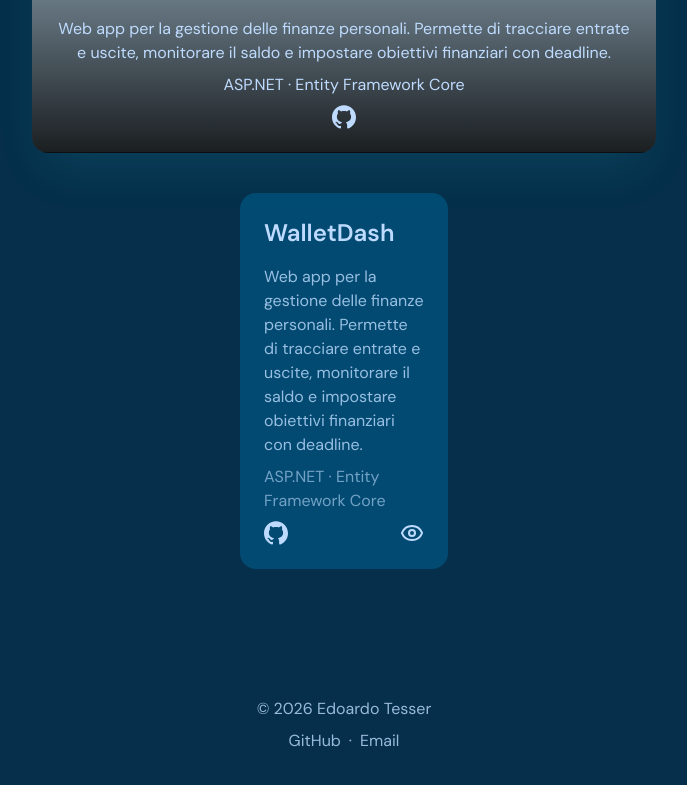
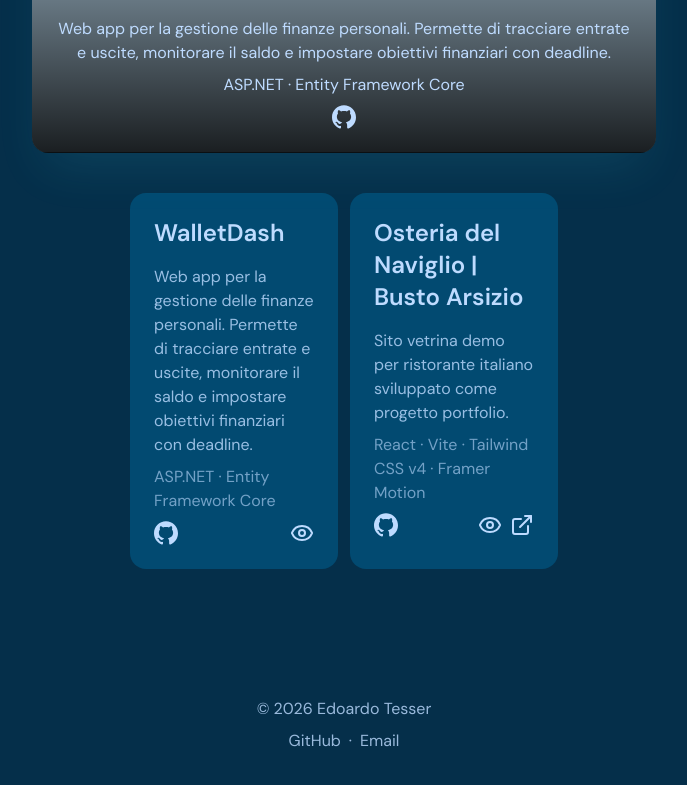
Before and after one commit to EdoTech12/Edo-s-Portfolio, a React (Vite) app: page / in a window 1280 px wide. Shown: the part 2280-3065 px from the top of the page, without its empty margins (296-983 px from the left). Built offline with nearby package versions, Linux system fonts and the light colour scheme.

Commit message:
aggiunto un progetto e la possibilità di aprire i link del progetto se esistente

```diff
--- a/src/Components/Projects/Card/MainCard.jsx
+++ b/src/Components/Projects/Card/MainCard.jsx
@@ -1,4 +1,6 @@
-function MainCard({title, imagePath, githubLink, description, technologies}) {
+import { ExternalLink } from "lucide-react";
+
+function MainCard({title, imagePath, githubLink, description, technologies, deploy, liveLink}) {
     return (
         <div className="relative w-full mt-8 rounded-2xl overflow-hidden shadow-2xl shadow-cyan-300/10 hidden md:block">
             <img
@@ -10,12 +12,15 @@ function MainCard({title, imagePath, githubLink, description, technologies}) {
                 <h3 className="text-blue-200 font-bold text-3xl text-center">{title}</h3>
                 <p className="text-blue-200 text-center mt-3">{description}</p>
                 <p className="text-blue-200 text-center mt-2">{technologies}</p>
-                <div className="flex justify-center w-full mt-2">
-                <a href={githubLink} target="_blanc">
-                    <svg className="text-blue-200 hover:text-cyan-300 w-6 h-6" viewBox="0 0 98 96" fill="none" xmlns="http://www.w3.org/2000/svg">
-                        <path d="M41.4395 69.3848C28.8066 67.8535 19.9062 58.7617 19.9062 46.9902C19.9062 42.2051 21.6289 37.0371 24.5 33.5918C23.2559 30.4336 23.4473 23.7344 24.8828 20.959C28.7109 20.4805 33.8789 22.4902 36.9414 25.2656C40.5781 24.1172 44.4062 23.543 49.0957 23.543C53.7852 23.543 57.6133 24.1172 61.0586 25.1699C64.0254 22.4902 69.2891 20.4805 73.1172 20.959C74.457 23.543 74.6484 30.2422 73.4043 33.4961C76.4668 37.1328 78.0937 42.0137 78.0937 46.9902C78.0937 58.7617 69.1934 67.6621 56.3691 69.2891C59.623 71.3945 61.8242 75.9883 61.8242 81.252L61.8242 91.2051C61.8242 94.0762 64.2168 95.7031 67.0879 94.5547C84.4102 87.9512 98 70.6289 98 49.1914C98 22.1074 75.9883 6.69539e-07 48.9043 4.309e-07C21.8203 1.92261e-07 -1.9479e-07 22.1074 -4.3343e-07 49.1914C-6.20631e-07 70.4375 13.4941 88.0469 31.6777 94.6504C34.2617 95.6074 36.75 93.8848 36.75 91.3008L36.75 83.6445C35.4102 84.2188 33.6875 84.6016 32.1562 84.6016C25.8398 84.6016 22.1074 81.1563 19.4277 74.7441C18.375 72.1602 17.2266 70.6289 15.0254 70.3418C13.877 70.2461 13.4941 69.7676 13.4941 69.1934C13.4941 68.0449 15.4082 67.1836 17.3223 67.1836C20.0977 67.1836 22.4902 68.9063 24.9785 72.4473C26.8926 75.2227 28.9023 76.4668 31.2949 76.4668C33.6875 76.4668 35.2187 75.6055 37.4199 73.4043C39.0469 71.7773 40.291 70.3418 41.4395 69.3848Z" fill="currentColor"/>
-                    </svg>
-                </a>
+                <div className="flex justify-center items-center w-full mt-2 gap-4">
+                    <a href={githubLink} target="_blanc">
+                        <svg className="text-blue-200 hover:text-cyan-300 w-6 h-6" viewBox="0 0 98 96" fill="none" xmlns="http://www.w3.org/2000/svg">
+                            <path d="M41.4395 69.3848C28.8066 67.8535 19.9062 58.7617 19.9062 46.9902C19.9062 42.2051 21.6289 37.0371 24.5 33.5918C23.2559 30.4336 23.4473 23.7344 24.8828 20.959C28.7109 20.4805 33.8789 22.4902 36.9414 25.2656C40.5781 24.1172 44.4062 23.543 49.0957 23.543C53.7852 23.543 57.6133 24.1172 61.0586 25.1699C64.0254 22.4902 69.2891 20.4805 73.1172 20.959C74.457 23.543 74.6484 30.2422 73.4043 33.4961C76.4668 37.1328 78.0937 42.0137 78.0937 46.9902C78.0937 58.7617 69.1934 67.6621 56.3691 69.2891C59.623 71.3945 61.8242 75.9883 61.8242 81.252L61.8242 91.2051C61.8242 94.0762 64.2168 95.7031 67.0879 94.5547C84.4102 87.9512 98 70.6289 98 49.1914C98 22.1074 75.9883 6.69539e-07 48.9043 4.309e-07C21.8203 1.92261e-07 -1.9479e-07 22.1074 -4.3343e-07 49.1914C-6.20631e-07 70.4375 13.4941 88.0469 31.6777 94.6504C34.2617 95.6074 36.75 93.8848 36.75 91.3008L36.75 83.6445C35.4102 84.2188 33.6875 84.6016 32.1562 84.6016C25.8398 84.6016 22.1074 81.1563 19.4277 74.7441C18.375 72.1602 17.2266 70.6289 15.0254 70.3418C13.877 70.2461 13.4941 69.7676 13.4941 69.1934C13.4941 68.0449 15.4082 67.1836 17.3223 67.1836C20.0977 67.1836 22.4902 68.9063 24.9785 72.4473C26.8926 75.2227 28.9023 76.4668 31.2949 76.4668C33.6875 76.4668 35.2187 75.6055 37.4199 73.4043C39.0469 71.7773 40.291 70.3418 41.4395 69.3848Z" fill="currentColor"/>
+                        </svg>
+                    </a>
+                    {deploy && <a href={liveLink} className="text-blue-200 hover:text-cyan-300 cursor-pointer hidden md:block">
+                        <ExternalLink />
+                    </a>}
                 </div>
             </div>
         </div>
--- a/src/Components/Projects/Card/OptionsCard.jsx
+++ b/src/Components/Projects/Card/OptionsCard.jsx
@@ -1,6 +1,6 @@
-import { Eye } from "lucide-react"
+import { Eye, ExternalLink } from "lucide-react"
 
-function OptionsCard({ id, title, description, technologies, githubLink, setIndex}) {
+function OptionsCard({ id, title, description, technologies, githubLink, setIndex, deploy, liveLink}) {
     return (
         <div className="bg-sky-900 p-6 rounded-2xl hover:bg-sky-900/50 transition-colors duration-300 w-full lg:w-1/3">
             <h3 className="text-2xl font-semibold text-blue-200">{title}</h3>
@@ -12,9 +12,14 @@ function OptionsCard({ id, title, description, technologies, githubLink, setInde
                         <path d="M41.4395 69.3848C28.8066 67.8535 19.9062 58.7617 19.9062 46.9902C19.9062 42.2051 21.6289 37.0371 24.5 33.5918C23.2559 30.4336 23.4473 23.7344 24.8828 20.959C28.7109 20.4805 33.8789 22.4902 36.9414 25.2656C40.5781 24.1172 44.4062 23.543 49.0957 23.543C53.7852 23.543 57.6133 24.1172 61.0586 25.1699C64.0254 22.4902 69.2891 20.4805 73.1172 20.959C74.457 23.543 74.6484 30.2422 73.4043 33.4961C76.4668 37.1328 78.0937 42.0137 78.0937 46.9902C78.0937 58.7617 69.1934 67.6621 56.3691 69.2891C59.623 71.3945 61.8242 75.9883 61.8242 81.252L61.8242 91.2051C61.8242 94.0762 64.2168 95.7031 67.0879 94.5547C84.4102 87.9512 98 70.6289 98 49.1914C98 22.1074 75.9883 6.69539e-07 48.9043 4.309e-07C21.8203 1.92261e-07 -1.9479e-07 22.1074 -4.3343e-07 49.1914C-6.20631e-07 70.4375 13.4941 88.0469 31.6777 94.6504C34.2617 95.6074 36.75 93.8848 36.75 91.3008L36.75 83.6445C35.4102 84.2188 33.6875 84.6016 32.1562 84.6016C25.8398 84.6016 22.1074 81.1563 19.4277 74.7441C18.375 72.1602 17.2266 70.6289 15.0254 70.3418C13.877 70.2461 13.4941 69.7676 13.4941 69.1934C13.4941 68.0449 15.4082 67.1836 17.3223 67.1836C20.0977 67.1836 22.4902 68.9063 24.9785 72.4473C26.8926 75.2227 28.9023 76.4668 31.2949 76.4668C33.6875 76.4668 35.2187 75.6055 37.4199 73.4043C39.0469 71.7773 40.291 70.3418 41.4395 69.3848Z" fill="currentColor"/>
                     </svg>
                 </a>
-                <a className="text-blue-200 hover:text-cyan-300 cursor-pointer hidden md:block" onClick={() => setIndex(id)}>
-                    <Eye />
-                </a>
+                <div className="flex gap-2 items-center">
+                    <a className="text-blue-200 hover:text-cyan-300 cursor-pointer hidden md:block" onClick={() => setIndex(id)}>
+                        <Eye />
+                    </a>
+                    {deploy && <a href={liveLink} className="text-blue-200 hover:text-cyan-300 cursor-pointer hidden md:block">
+                        <ExternalLink />
+                    </a>}
+                </div>
             </div>
         </div>
     );
--- a/src/Components/Projects/Projects.jsx
+++ b/src/Components/Projects/Projects.jsx
@@ -1,6 +1,7 @@
 import MainCard from "./Card/MainCard";
 import OptionsCard from "./Card/OptionsCard";
 import WalletDashImg from "../../Assets/dashboard.png"
+import OsteriaImg from "../../Assets/osteria.png"
 import { ArrowRight } from "lucide-react";
 import { AnimatePresence, motion } from "motion/react";
 import { useState } from "react";
@@ -12,7 +13,19 @@ const projects = [
         imagePath: WalletDashImg,
         githubLink: "https://github.com/EdoTech12/WalletDash",
         description: "Web app per la gestione delle finanze personali. Permette di tracciare entrate e uscite, monitorare il saldo e impostare obiettivi finanziari con deadline.",
-        technologies: "ASP.NET · Entity Framework Core"
+        technologies: "ASP.NET · Entity Framework Core",
+        deploy: false,
+        liveLink: ""
+    },
+    {
+        id: 2,
+        title: "Osteria del Naviglio | Busto Arsizio",
+        imagePath: OsteriaImg,
+        githubLink: "https://github.com/EdoTech12/osteria-del-naviglio",
+        description: "Sito vetrina demo per ristorante italiano sviluppato come progetto portfolio.",
+        technologies: "React · Vite · Tailwind CSS v4 · Framer Motion",
+        deploy: true,
+        liveLink: "https://osteria-del-naviglio.vercel.app/"
     }
 ];
 
@@ -47,13 +60,13 @@ function Projects() {
                             exit={{ opacity: 0, y: -8 }}
                             transition={{ duration: 0.25 }}
                         >
-                            <MainCard title={project.title} imagePath={project.imagePath} description={project.description} technologies={project.technologies} githubLink={project.githubLink}/>
+                            <MainCard title={project.title} deploy={project.deploy} liveLink={project.liveLink} imagePath={project.imagePath} description={project.description} technologies={project.technologies} githubLink={project.githubLink}/>
                         </motion.div>
                     </AnimatePresence>
 
                     <div className="flex flex-col lg:flex-row gap-3 mt-10 justify-center">
                         {projects.map(p => (
-                            <OptionsCard title={p.title} description={p.description} githubLink={p.githubLink} id={p.id} technologies={p.technologies} setIndex={setIndex}/>
+                            <OptionsCard title={p.title} key={p.id} liveLink={p.liveLink} deploy={p.deploy} description={p.description} githubLink={p.githubLink} id={p.id} technologies={p.technologies} setIndex={setIndex}/>
                         ))}
                     </div>
 
```
Also changed, not shown: 1 other file (tests, documents, lock files or other folders).
